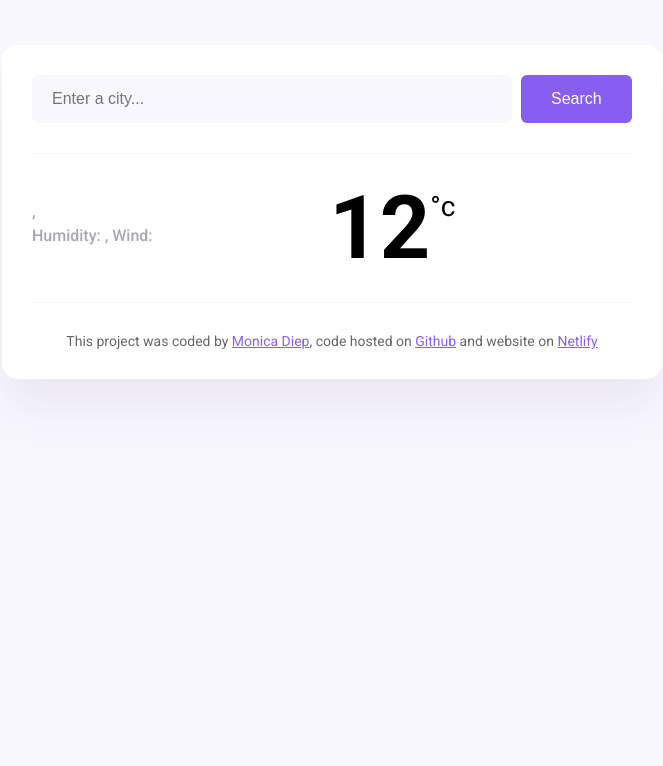
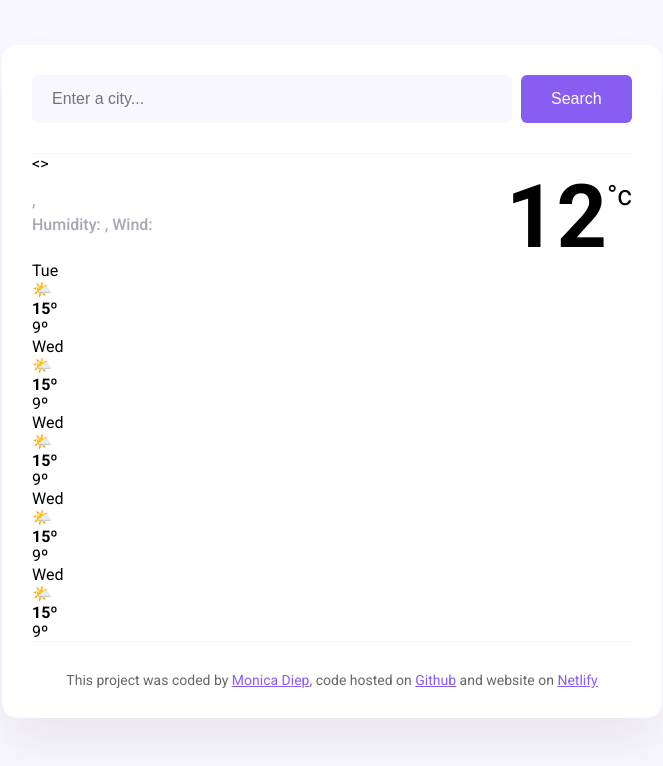
Before and after one commit to mond95/shecodes-week8-forecast, a plain HTML site: page index.html in a window 1280 px wide. Shown: the whole page, without its empty margins (308-971 px from the left). Drawn offline with nearby package versions, Linux system fonts and the light colour scheme; no server answers.

Commit message:
Added the forecast HTML

```diff
--- a/index.html
+++ b/index.html
@@ -29,7 +29,7 @@
           <input type="submit" value="Search" class="search-form-button" />
         </form>
       </header>
-      <main>
+      <>
         <!-- putting the city info and the temp in two separate divs so can put them as 2 different sections and create a block around each of them -->
         <!-- then need to wrap those 2 divs around a div (here 'weather-app-data') so that we can use flexbox to make those 2 divs sit next to each other -->
         <div class="weather-app-data">
@@ -51,7 +51,59 @@
             <div class="weather-app-temperature" id="temperature">12</div>
             <div class="weather-app-unit">°c</div>
           </div>
-          <div></div>
+        </div>
+         <!-- Weather forecast section -->
+         <div class="weather-forecast">
+          <div class="weather-forecast-day">
+            <div class="weather-forecast-date">Tue</div>
+            <div class="weather-forecast-icon">🌤️</div>
+            <div class="weather-forecast-temperatures">
+              <div class="weather-forecast-temperature">
+                <strong>15º</strong>
+              </div>
+              <div class="weather-forecast-temperature">9º</div>
+            </div>
+          </div>
+          <div class="weather-forecast-day">
+            <div class="weather-forecast-date">Wed</div>
+            <div class="weather-forecast-icon">🌤️</div>
+            <div class="weather-forecast-temperatures">
+              <div class="weather-forecast-temperature">
+                <strong>15º</strong>
+              </div>
+              <div class="weather-forecast-temperature">9º</div>
+            </div>
+          </div>
+          <div class="weather-forecast-day">
+            <div class="weather-forecast-date">Wed</div>
+            <div class="weather-forecast-icon">🌤️</div>
+            <div class="weather-forecast-temperatures">
+              <div class="weather-forecast-temperature">
+                <strong>15º</strong>
+              </div>
+              <div class="weather-forecast-temperature">9º</div>
+            </div>
+          </div>
+          <div class="weather-forecast-day">
+            <div class="weather-forecast-date">Wed</div>
+            <div class="weather-forecast-icon">🌤️</div>
+            <div class="weather-forecast-temperatures">
+              <div class="weather-forecast-temperature">
+                <strong>15º</strong>
+              </div>
+              <div class="weather-forecast-temperature">9º</div>
+            </div>
+          </div>
+          <div class="weather-forecast-day">
+            <div class="weather-forecast-date">Wed</div>
+            <div class="weather-forecast-icon">🌤️</div>
+            <div class="weather-forecast-temperatures">
+              <div class="weather-forecast-temperature">
+                <strong>15º</strong>
+              </div>
+              <div class="weather-forecast-temperature">9º</div>
+            </div>
+          </div>
         </div>
       </main>
       <footer>
```
